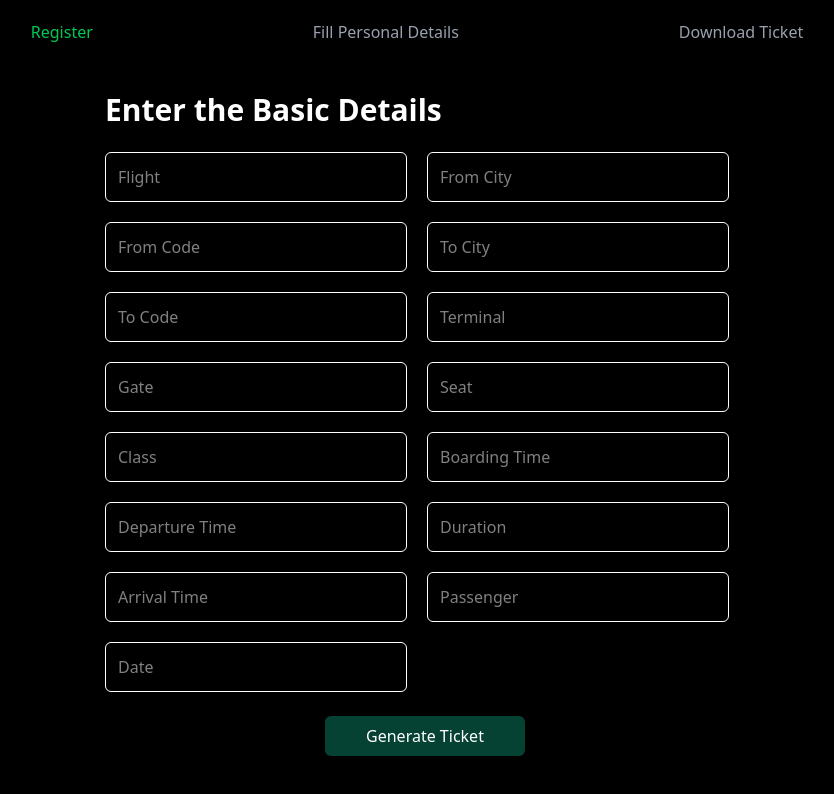
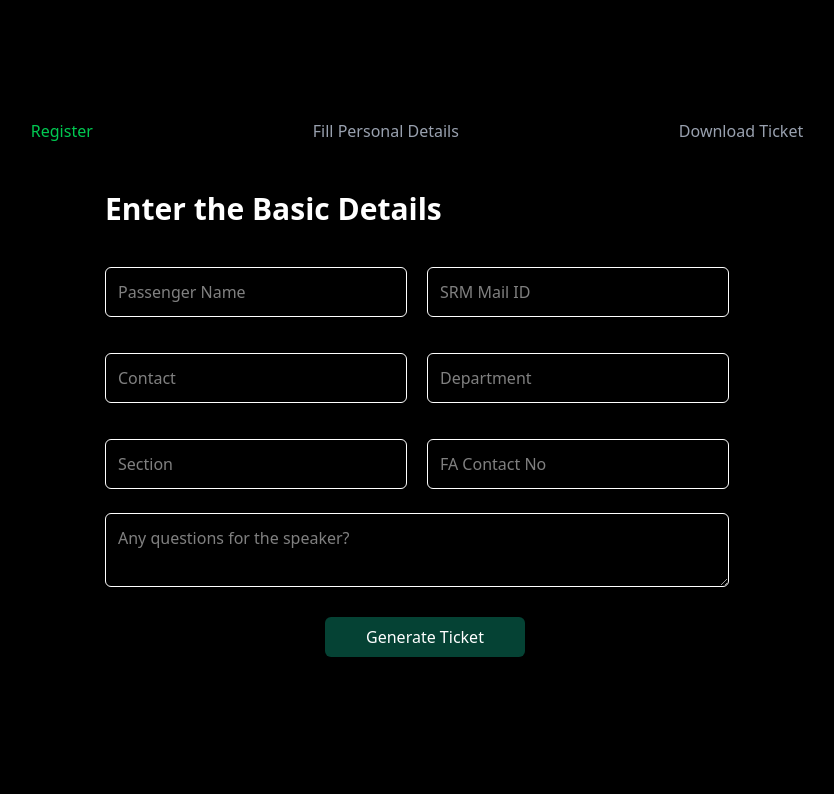
Before and after one commit to Pulkit173/ticket_generator, a React (Vite) app: page / in a window 1280 px wide. Shown: the top 794 px of the page, without its empty margins (223-1057 px from the left). Built offline with nearby package versions, Linux system fonts and the light colour scheme.

Commit message:
first commit

```diff
--- a/src/App.tsx
+++ b/src/App.tsx
@@ -6,23 +6,30 @@ import { FaXTwitter } from "react-icons/fa6";
 function TicketGenerator() {
   const [step, setStep] = useState(1);
   const [formData, setFormData] = useState({
-    flight: "",
-    fromCity: "",
-    fromCode: "",
-    toCity: "",
-    toCode: "",
-    terminal: "",
-    gate: "",
-    seat: "",
-    class: "",
-    boardingTime: "",
-    departureTime: "",
-    duration: "",
-    arrivalTime: "",
+    flight: "AL 101",
+    fromCity: "AIRPORT",
+    fromCode: "AIR",
+    toCity: "CHENNAI",
+    toCode: "SRM",
+    terminal: "TP STAIRS",
+    gate: "1",
+    seat: "WISH",
+    class: "TP 205",
+    boardingTime: "4:45",
+    departureTime: "5:00",
+    duration: "1:30",
+    arrivalTime: "6:30",
     passenger: "",
-    date: "",
+    date: "TUE, 28 Jan 2025",
+    email: "",
+    contact: "",
+    department: "",
+    section: "",
+    Name: "",
+    faContact: "",
+    question: "",
+
   });
-
   const handleInputChange = (e: React.ChangeEvent<HTMLInputElement | HTMLTextAreaElement>) => {
     const { name, value } = e.target;
     setFormData({ ...formData, [name]: value });
@@ -57,127 +64,63 @@ function TicketGenerator() {
           </h2>
           <form className="space-y-6">
             <div className="grid grid-cols-2 gap-5">
+
               <input
                 type="text"
-                name="flight"
-                placeholder="Flight"
-                value={formData.flight}
+                name="passenger"
+                placeholder="Passenger Name"
+                value={formData.passenger}
                 onChange={handleInputChange}
-                className="w-full bg-black border border-white p-3 rounded-md text-white"
+                className="w-full bg-black border border-white mt-4 p-3 rounded-md text-white"
+              />
+              <input
+          type="email"
+          name="email"
+          placeholder="SRM Mail ID"
+          value={formData.email}
+          onChange={handleInputChange}
+          className="w-full  bg-black border border-white mt-4 p-3 rounded-md text-white"
         />
          <input
           type="text"
-                name="fromCity"
-                placeholder="From City"
-                value={formData.fromCity}
+          name="contact"
+          placeholder="Contact"
+          value={formData.contact}
           onChange={handleInputChange}
-                className="w-full bg-black border border-white p-3 rounded-md text-white"
+          className="w-full bg-black border border-white mt-4 p-3 rounded-md text-white"
         />
         <input
           type="text"
-                name="fromCode"
-                placeholder="From Code"
-                value={formData.fromCode}
+          name="department"
+          placeholder="Department"
+          value={formData.department}
           onChange={handleInputChange}
-                className="w-full bg-black border border-white p-3 rounded-md text-white"
+          className="w-full bg-black border border-white mt-4 p-3 rounded-md text-white"
         />
         <input
           type="text"
-                name="toCity"
-                placeholder="To City"
-                value={formData.toCity}
+          name="section"
+          placeholder="Section"
+          value={formData.section}
           onChange={handleInputChange}
-                className="w-full bg-black border border-white p-3 rounded-md text-white"
+          className="w-full bg-black border border-white mt-4 p-3 rounded-md text-white"
         />
         <input
           type="text"
-                name="toCode"
-                placeholder="To Code"
-                value={formData.toCode}
+          name="faContact"
+          placeholder="FA Contact No"
+          value={formData.faContact}
+          onChange={handleInputChange}
+          className="w-full bg-black border border-white mt-4 p-3 rounded-md text-white"
+        />
+            </div>
+            <textarea
+        name="question"
+        placeholder="Any questions for the speaker?"
+        value={formData.question}
         onChange={handleInputChange}
         className="w-full bg-black border border-white p-3 rounded-md text-white"
-              />
-              <input
-                type="text"
-                name="terminal"
-                placeholder="Terminal"
-                value={formData.terminal}
-                onChange={handleInputChange}
-                className="w-full bg-black border border-white p-3 rounded-md text-white"
-              />
-              <input
-                type="text"
-                name="gate"
-                placeholder="Gate"
-                value={formData.gate}
-                onChange={handleInputChange}
-                className="w-full bg-black border border-white p-3 rounded-md text-white"
-              />
-              <input
-                type="text"
-                name="seat"
-                placeholder="Seat"
-                value={formData.seat}
-                onChange={handleInputChange}
-                className="w-full bg-black border border-white p-3 rounded-md text-white"
-              />
-              <input
-                type="text"
-                name="class"
-                placeholder="Class"
-                value={formData.class}
-                onChange={handleInputChange}
-                className="w-full bg-black border border-white p-3 rounded-md text-white"
-              />
-              <input
-                type="text"
-                name="boardingTime"
-                placeholder="Boarding Time"
-                value={formData.boardingTime}
-                onChange={handleInputChange}
-                className="w-full bg-black border border-white p-3 rounded-md text-white"
-              />
-              <input
-                type="text"
-                name="departureTime"
-                placeholder="Departure Time"
-                value={formData.departureTime}
-                onChange={handleInputChange}
-                className="w-full bg-black border border-white p-3 rounded-md text-white"
-              />
-              <input
-                type="text"
-                name="duration"
-                placeholder="Duration"
-                value={formData.duration}
-                onChange={handleInputChange}
-                className="w-full bg-black border border-white p-3 rounded-md text-white"
-              />
-              <input
-                type="text"
-                name="arrivalTime"
-                placeholder="Arrival Time"
-                value={formData.arrivalTime}
-                onChange={handleInputChange}
-                className="w-full bg-black border border-white p-3 rounded-md text-white"
-              />
-              <input
-                type="text"
-                name="passenger"
-                placeholder="Passenger"
-                value={formData.passenger}
-                onChange={handleInputChange}
-                className="w-full bg-black border border-white p-3 rounded-md text-white"
-              />
-              <input
-                type="text"
-                name="date"
-                placeholder="Date"
-                value={formData.date}
-                onChange={handleInputChange}
-                className="w-full bg-black border border-white p-3 rounded-md text-white"
-              />
-            </div>
+      ></textarea>
           </form>
           <button
             onClick={handleNextStep}
@@ -190,7 +133,7 @@ function TicketGenerator() {
 
       {/* Step 2: Boarding Pass Preview */}
       {step === 2 && (
-        <div className="relative w-[350px] h-[420px] bg-white rounded-xl  text-gray-800 text-xs uppercase mx-auto my-6">
+        <div className="relative w-[350px] h-[455px] bg-white rounded-xl  text-gray-800 text-xs uppercase mx-auto my-6">
           {/* Header */}
           <header className="bg-gradient-to-b from-gray-800 to-gray-700 p-3 flex justify-between items-center text-white">
             <svg className="w-16 h-8">
@@ -265,9 +208,14 @@ function TicketGenerator() {
             <div className="flex justify-between items-center p-3">
               <div>
                 <div className="mb-2">
-                  <small className="text-gray-500">Passenger </small>
+                  <small className="text-gray-500">Passenger Name</small>
                   <br />
                   <strong>{formData.passenger}</strong>
+                </div>
+                <div className="mb-2">
+                  <small className="text-gray-500">SRM Mail ID</small>
+                  <br />
+                  <strong>{formData.email}</strong>
                 </div>
                 <div>
                   <small className="text-gray-500">Date </small>
```
Lines whose indentation alone changed are shown as unchanged.
